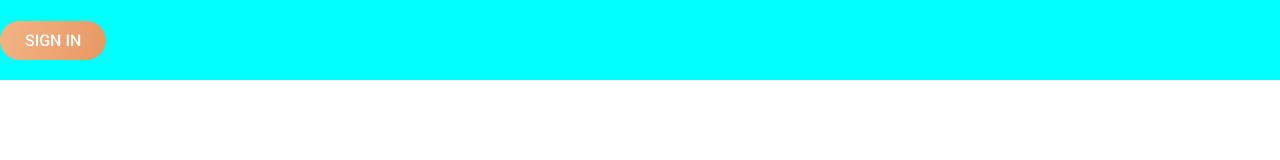
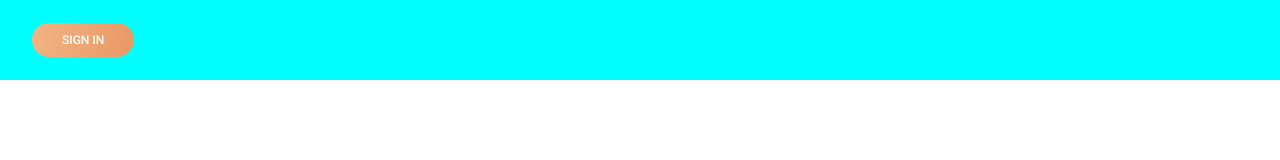
Before and after one commit to marcxsmacedo/holiniq-landing-page, a plain HTML site: page index.html in a window 1280 px wide. Drawn offline with Linux system fonts and the light colour scheme; files that its build step writes are made by us from their sources.

Commit message:
added changes to logo and button

```diff
--- a/style.css
+++ b/style.css
@@ -42,6 +42,7 @@ h1 {
 .logo img {
   max-width: 15%;
   flex: 1;
+  margin: 0 0 0 2em;
 }
 
 .button {
@@ -51,16 +52,16 @@ h1 {
 .sign-in {
   font-family: var(--roboto);
   text-transform: uppercase;
-  text-align: center;
-  font-size: 1em;
-  padding: 10px 25px 10px 25px;
-  margin: 0 3.750em 0 0;
-  border-radius: 2rem;
+  text-rendering: geometricPrecision;
+  font-size: 12px;
+  padding: 10px 30px 10px 30px;
+  margin: 0 2em 0 0;
+  border-radius: 1.725rem;
   color: white;
   background: rgb(255,188,141);
   background: linear-gradient(105.76deg, #F2B485 0%, #E6925B 122%);
   font-weight: 500;
-  display: inline-block;
+  word-wrap: normal;
 }
 
 .sign-in:hover {
```
